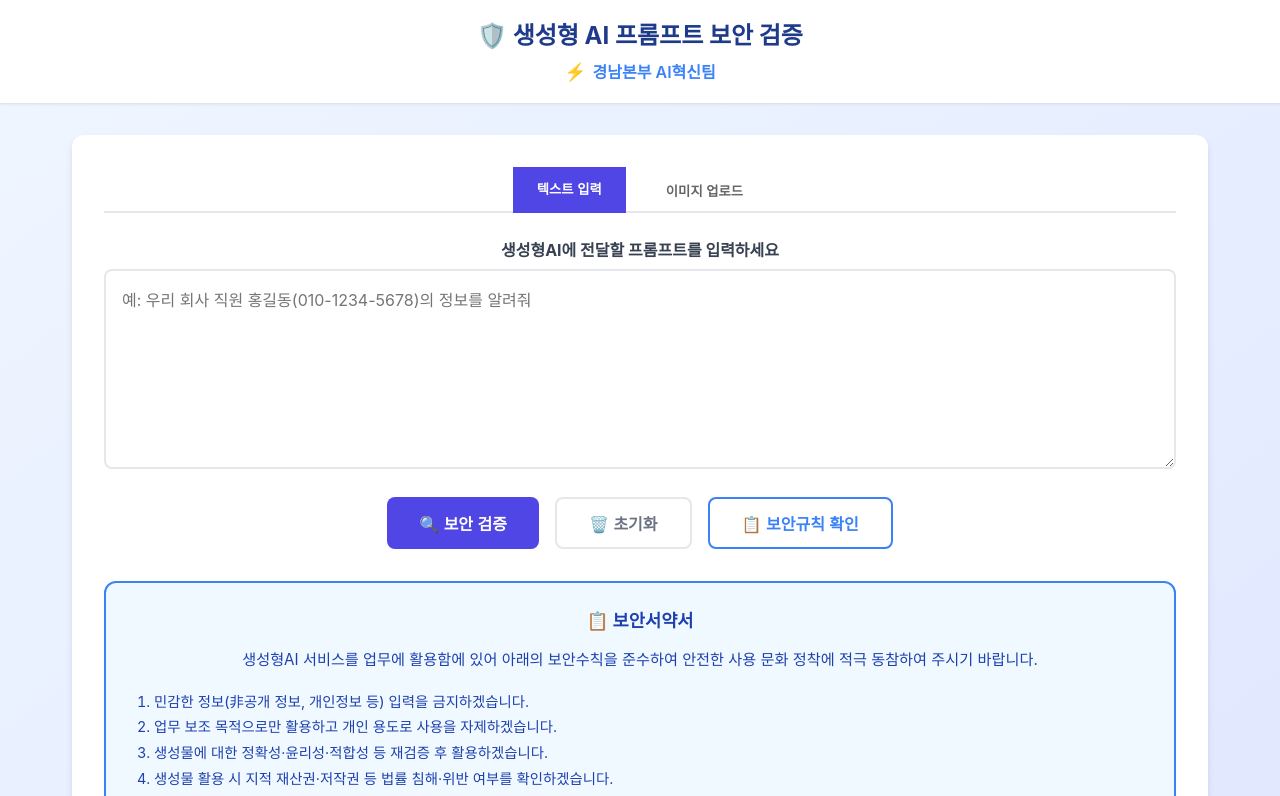
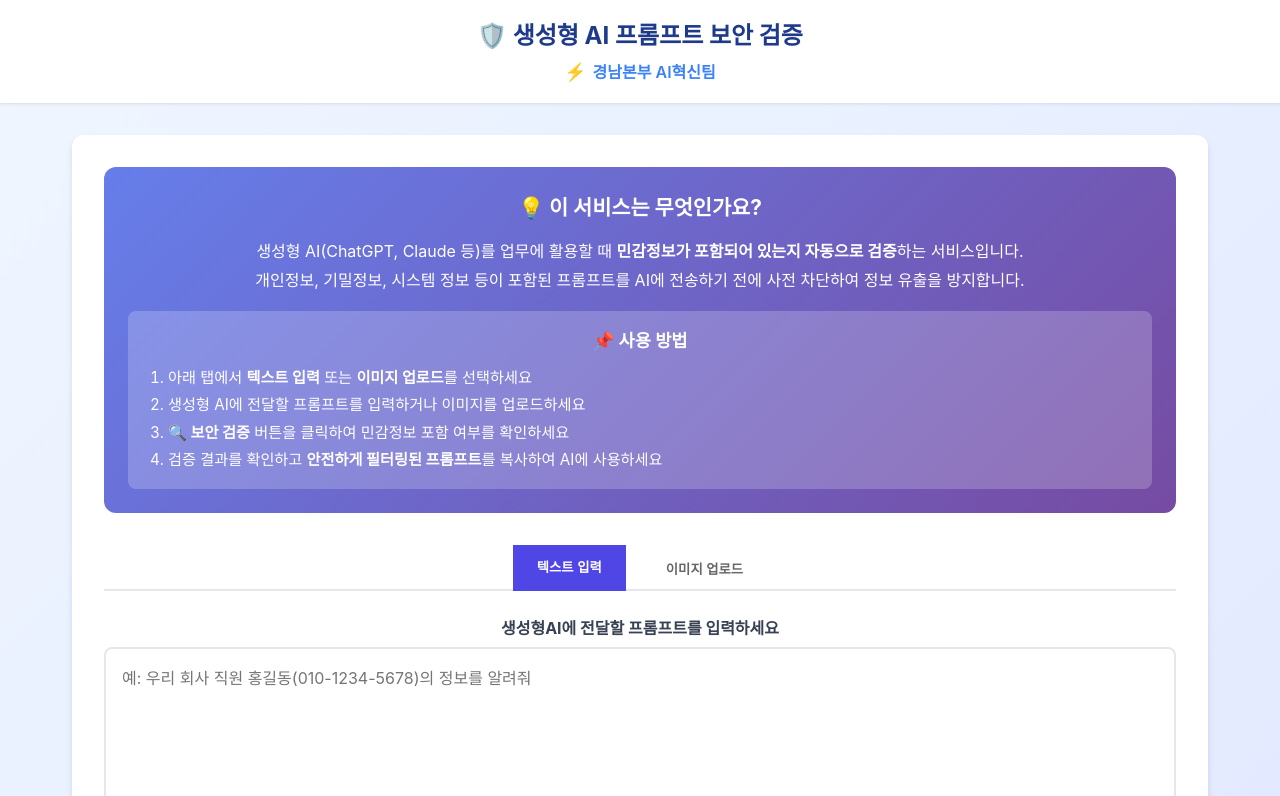
Before and after one commit to kai01235813-eng/knai_safetyprompt_web, a Next.js app: page / in a window 1280 px wide. Shown: the top 796 px of the page. Built offline with nearby package versions, Linux system fonts and the light colour scheme.

Commit message:
Add service introduction and usage guide
- Add purple gradient intro section above tabs
- Explain service purpose and benefits
- Include 4-step usage instructions
- Improve user onboarding experience

Co-Authored-By: Claude Sonnet 4.5 <noreply@anthropic.com>

```diff
--- a/app/page.tsx
+++ b/app/page.tsx
@@ -139,6 +139,60 @@ export default function Home() {
       <main style={{ maxWidth: '1200px', margin: '0 auto', padding: '2rem' }}>
         <div style={{ marginBottom: '2rem' }}>
           <div style={{ background: 'white', borderRadius: '12px', padding: '2rem', boxShadow: '0 4px 6px rgba(0,0,0,0.1)' }}>
+            {/* 서비스 소개 */}
+            <div style={{
+              marginBottom: '2rem',
+              padding: '1.5rem',
+              background: 'linear-gradient(135deg, #667eea 0%, #764ba2 100%)',
+              borderRadius: '12px',
+              color: 'white'
+            }}>
+              <h2 style={{
+                fontSize: '1.3rem',
+                fontWeight: 'bold',
+                marginBottom: '1rem',
+                textAlign: 'center'
+              }}>
+                💡 이 서비스는 무엇인가요?
+              </h2>
+              <p style={{
+                fontSize: '1rem',
+                lineHeight: '1.8',
+                marginBottom: '1rem',
+                textAlign: 'center'
+              }}>
+                생성형 AI(ChatGPT, Claude 등)를 업무에 활용할 때 <strong>민감정보가 포함되어 있는지 자동으로 검증</strong>하는 서비스입니다.
+                <br />
+                개인정보, 기밀정보, 시스템 정보 등이 포함된 프롬프트를 AI에 전송하기 전에 사전 차단하여 정보 유출을 방지합니다.
+              </p>
+              <div style={{
+                background: 'rgba(255, 255, 255, 0.2)',
+                borderRadius: '8px',
+                padding: '1rem',
+                marginTop: '1rem'
+              }}>
+                <h3 style={{
+                  fontSize: '1.1rem',
+                  fontWeight: 'bold',
+                  marginBottom: '0.75rem',
+                  textAlign: 'center'
+                }}>
+                  📌 사용 방법
+                </h3>
+                <ol style={{
+                  fontSize: '0.95rem',
+                  lineHeight: '1.8',
+                  paddingLeft: '1.5rem',
+                  margin: 0
+                }}>
+                  <li>아래 탭에서 <strong>텍스트 입력</strong> 또는 <strong>이미지 업로드</strong>를 선택하세요</li>
+                  <li>생성형 AI에 전달할 프롬프트를 입력하거나 이미지를 업로드하세요</li>
+                  <li><strong>🔍 보안 검증</strong> 버튼을 클릭하여 민감정보 포함 여부를 확인하세요</li>
+                  <li>검증 결과를 확인하고 <strong>안전하게 필터링된 프롬프트</strong>를 복사하여 AI에 사용하세요</li>
+                </ol>
+              </div>
+            </div>
+
             {/* 탭 */}
             <div style={{ display: 'flex', gap: '1rem', marginBottom: '1.5rem', borderBottom: '2px solid #e5e7eb', justifyContent: 'center' }}>
               <button
```
